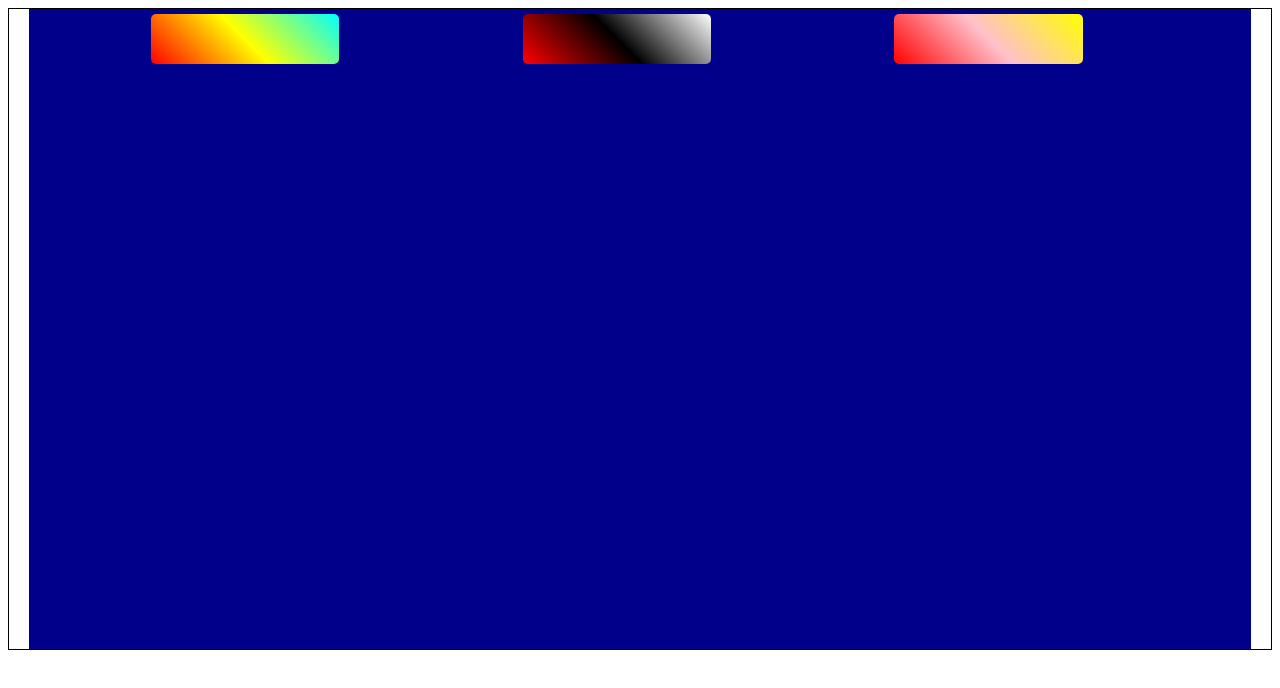
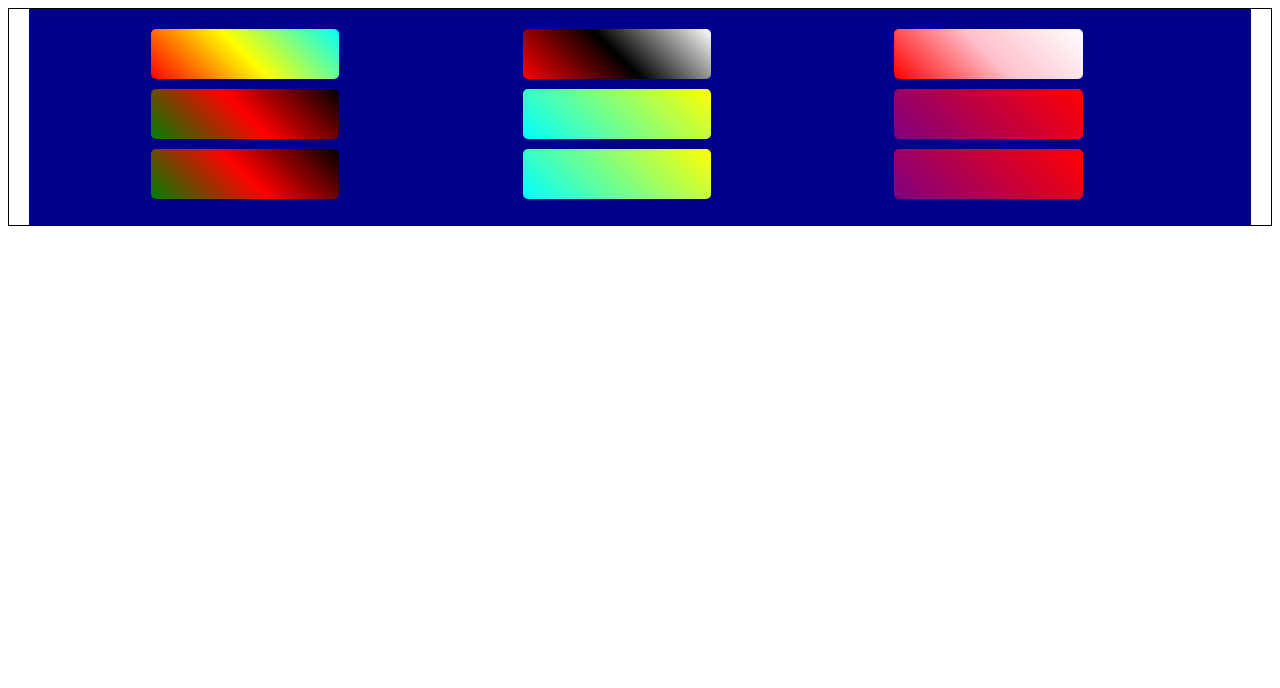
Before and after one commit to YashrajDodia/Html-tutorials, a plain HTML site: page gradientpartb.html in a window 1280 px wide. Drawn offline with Linux system fonts and the light colour scheme.

Commit message:
Update gradientpartb.html

```diff
--- a/gradientpartb.html
+++ b/gradientpartb.html
@@ -7,7 +7,7 @@
 			border: 1px solid black;
 			padding-right: 20px;
 			padding-left: 20px;
-			height: 80vh;
+			height: 27vh;
 		}
 		.mdiv{
 			width: 100%;
@@ -15,7 +15,7 @@
 			background-color: darkblue;
 		}
 		.row{
-			margin-top: 5px;
+			margin-top: 20px;
 			float: left;
 			width: 100%
 		}
@@ -48,8 +48,27 @@
              width: 15%;
              height: 50px;
              padding-right: 5px;
-             background-image: linear-gradient(45deg,red,pink,yellow);
+             background-image: linear-gradient(45deg,red,pink,white);
 		}
+
+		#row2b1{
+			background-image: linear-gradient(45deg,green,red,black);
+		}
+		#row2b2{
+			background-image: linear-gradient(45deg,cyan,yellow);
+		}
+        #row2b3{
+        	background-image: linear-gradient(45deg,purple,red);
+        }
+        #row3b1{
+			background-image: linear-gradient(45deg,green,red,black);
+		}
+		#row3b2{
+			background-image: linear-gradient(45deg,cyan,yellow);
+		}
+        #row3b3{
+        	background-image: linear-gradient(45deg,purple,red);
+        }
 	</style>
 </head>
 <body>
@@ -59,6 +78,16 @@
 	  		<div class="box2"></div>
 	  		<div class="box3"></div>
 	  	</div>
+	  	<div class="row1">
+	  		<div class="box1" id="row2b1"></div>
+	  		<div class="box2" id="row2b2"></div>
+	  		<div class="box3" id="row2b3"></div>
+	  	</div>
+	  	<div class="row2">
+	  		<div class="box1" id="row3b1"></div>
+	  		<div class="box2" id="row3b2"></div>
+	  		<div class="box3" id="row3b3"></div>
+	  	</div>
 	  </div>
 
 </body>
```
